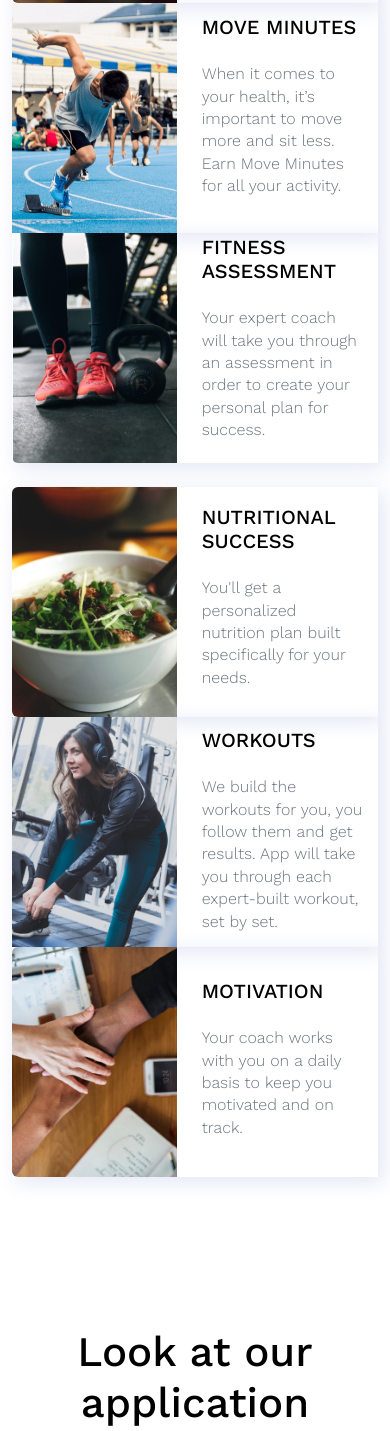
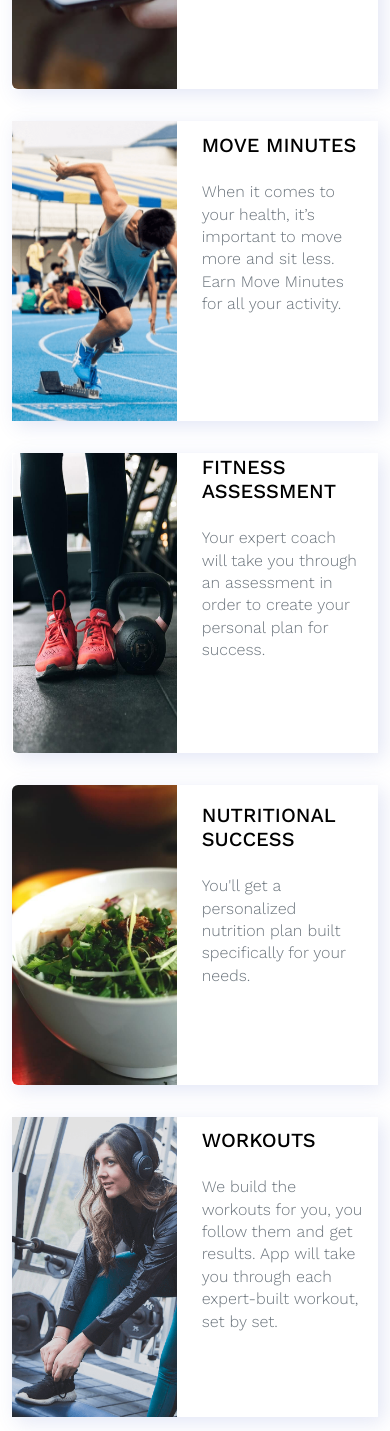
Before and after one commit to AyonJD/bootstrap-css, a plain HTML site: page index.html in a window 390 px wide. Shown: the part 3495-4926 px from the top of the page. Drawn offline with nearby package versions, Linux system fonts and the light colour scheme.

Commit message:
Application section responsive done

```diff
--- a/index.html
+++ b/index.html
@@ -138,7 +138,7 @@
     <section class="app-section-image my-5">
       <div class="container">
         <div class="row">
-          <div class="col-lg-4">
+          <div class="col-lg-4 col-md-6 col-12 my-3">
             <div class="app-section-item d-flex">
               <div class="app-left-image">
                 <img src="./img/022.jpg" alt="">
@@ -150,7 +150,7 @@
             </div>
           </div>
 
-          <div class="col-lg-4">
+          <div class="col-lg-4 col-md-6 col-12 my-3">
             <div class="app-section-item d-flex">
               <div class="app-left-image middle-img-border-01">
                 <img src="./img/mbr-7.jpg" class="middle-img-01" alt="">
@@ -162,7 +162,7 @@
             </div>
           </div>
 
-          <div class="col-lg-4">
+          <div class="col-lg-4 col-md-6 col-12 my-3">
             <div class="app-section-item d-flex">
               <div class="app-left-image">
                 <img src="./img/mbr-8.jpg" class="right-img-01" alt="">
@@ -173,10 +173,8 @@
               </div>
             </div>
           </div>
-        </div>
 
-        <div class="row mt-4">
-          <div class="col-lg-4">
+          <div class="col-lg-4 col-md-6 col-12 my-3">
             <div class="app-section-item d-flex">
               <div class="app-left-image">
                 <img src="./img/mbr-5.jpg" alt="">
@@ -188,7 +186,7 @@
             </div>
           </div>
 
-          <div class="col-lg-4">
+          <div class="col-lg-4 col-md-6 col-12 my-3">
             <div class="app-section-item d-flex">
               <div class="app-left-image middle-img-border-02">
                 <img src="./img/mbr-12.jpg" class="middle-img-02" alt="">
@@ -200,7 +198,7 @@
             </div>
           </div>
 
-          <div class="col-lg-4">
+          <div class="col-lg-4 col-md-6 col-12 my-3">
             <div class="app-section-item d-flex">
               <div class="app-left-image">
                 <img src="./img/mbr-13.jpg" alt="">
--- a/style.css
+++ b/style.css
@@ -317,9 +317,6 @@ a {
     font-weight: 400;
     font-size: 22px;
 }
-.about-section-img img{
-
-}
 
 /* Application section */
 .app-section{
@@ -404,6 +401,13 @@ a {
 .arc-06{
     top: 12px !important;
 }
+
+@media only screen and (max-width: 1199px) {
+    .app-section-item{
+        height: 300px;
+    }
+}
+
 
 /* Image section */
 .image-section{
```
